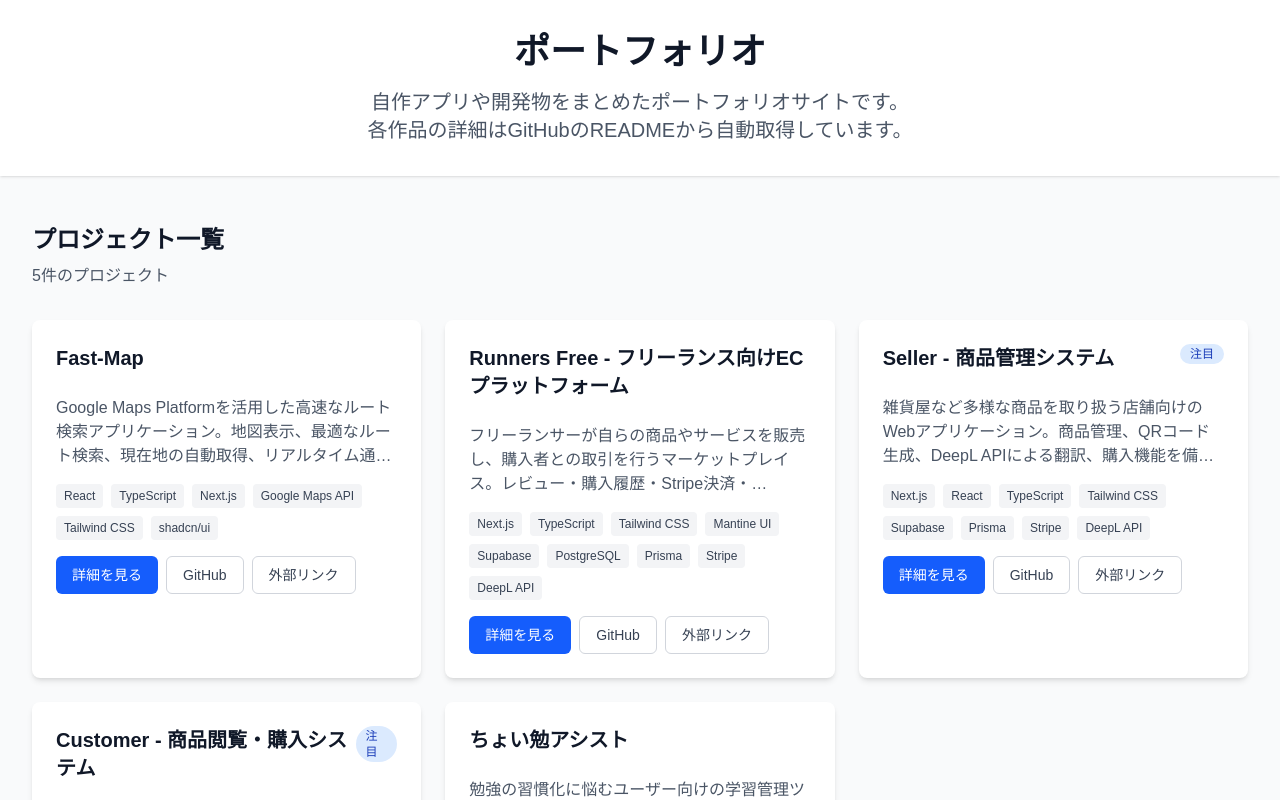
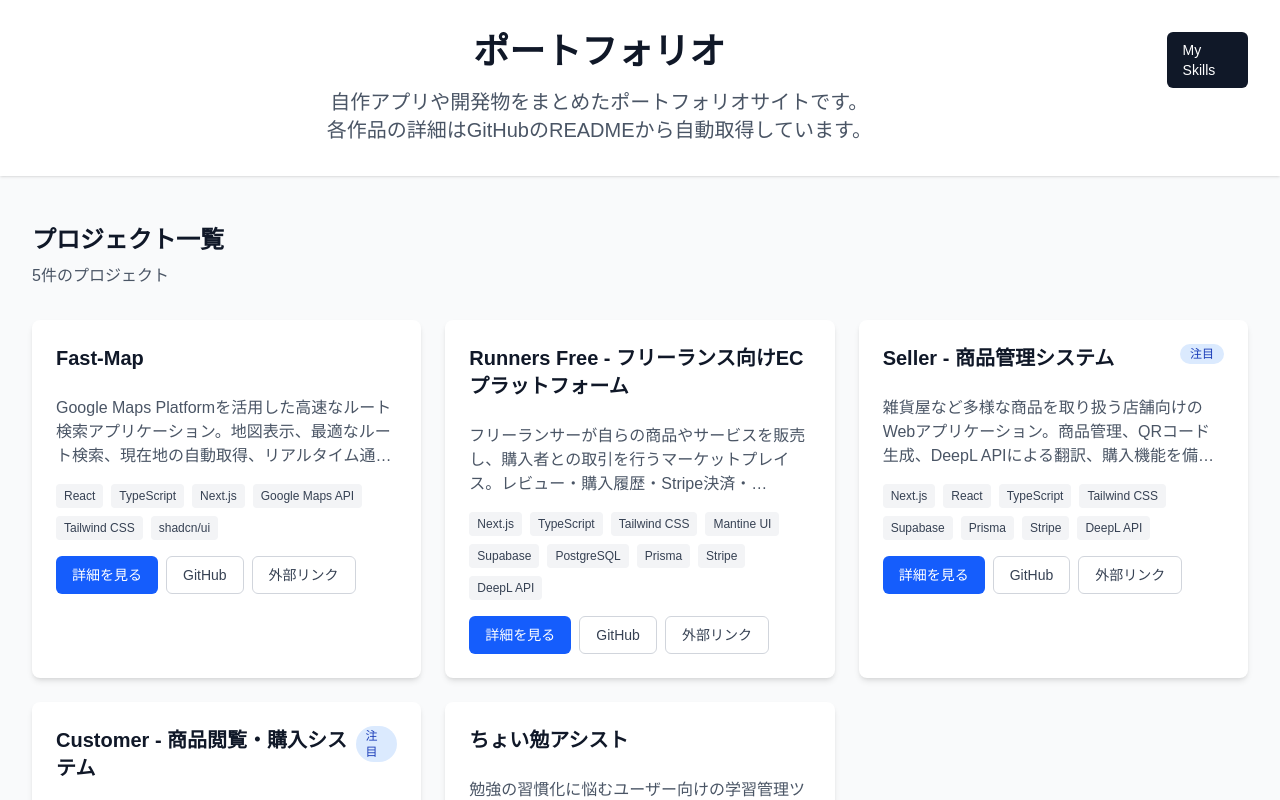
Before and after one commit to marumo333/portfolio-site, a Next.js app: page / in a window 1280 px wide. Shown: the top 800 px of the page. Built offline with nearby package versions, Linux system fonts and the light colour scheme.

Commit message:
add:PC/モバイル対応のヘッダーを追加

```diff
--- a/src/app/page.tsx
+++ b/src/app/page.tsx
@@ -7,14 +7,33 @@ export default function Home() {
       {/* ヘッダー */}
       <header className="bg-white shadow-sm">
         <div className="max-w-7xl mx-auto px-4 sm:px-6 lg:px-8 py-8">
-          <div className="text-center">
-            <h1 className="text-4xl font-bold text-gray-900 mb-4">
-              ポートフォリオ
-            </h1>
-            <p className="text-xl text-gray-600 max-w-2xl mx-auto">
-              自作アプリや開発物をまとめたポートフォリオサイトです。<br />
-              各作品の詳細はGitHubのREADMEから自動取得しています。
-            </p>
+          <div className="flex items-start justify-between">
+            <div className="text-left w-full">
+              <h1 className="text-4xl font-bold text-gray-900 mb-4 text-center">
+                ポートフォリオ
+              </h1>
+              <p className="text-xl text-gray-600 max-w-2xl mx-auto text-center">
+                自作アプリや開発物をまとめたポートフォリオサイトです。<br />
+                各作品の詳細はGitHubのREADMEから自動取得しています。
+              </p>
+              {/* モバイルでも表示するプロフィールボタン */}
+              <div className="mt-4 flex justify-center sm:hidden">
+                <a
+                  href="/profile"
+                  className="inline-flex items-center px-4 py-2 bg-gray-900 text-white text-sm font-medium rounded-md hover:bg-gray-800 transition-colors duration-200"
+                >
+              My skills
+                </a>
+              </div>
+            </div>
+            <div className="hidden sm:block">
+              <a
+                href="/profile"
+                className="inline-flex items-center px-4 py-2 bg-gray-900 text-white text-sm font-medium rounded-md hover:bg-gray-800 transition-colors duration-200"
+              >
+            My Skills
+              </a>
+            </div>
           </div>
         </div>
       </header>
```
